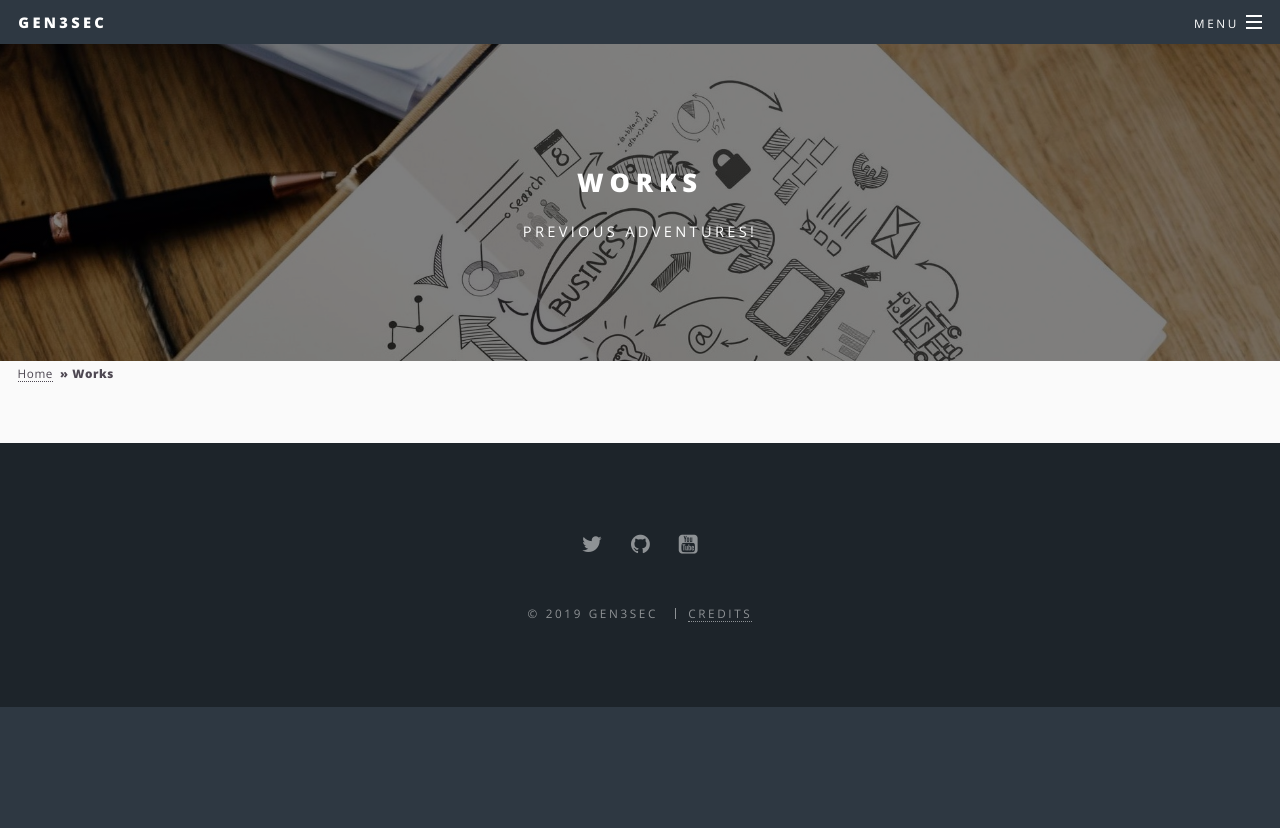
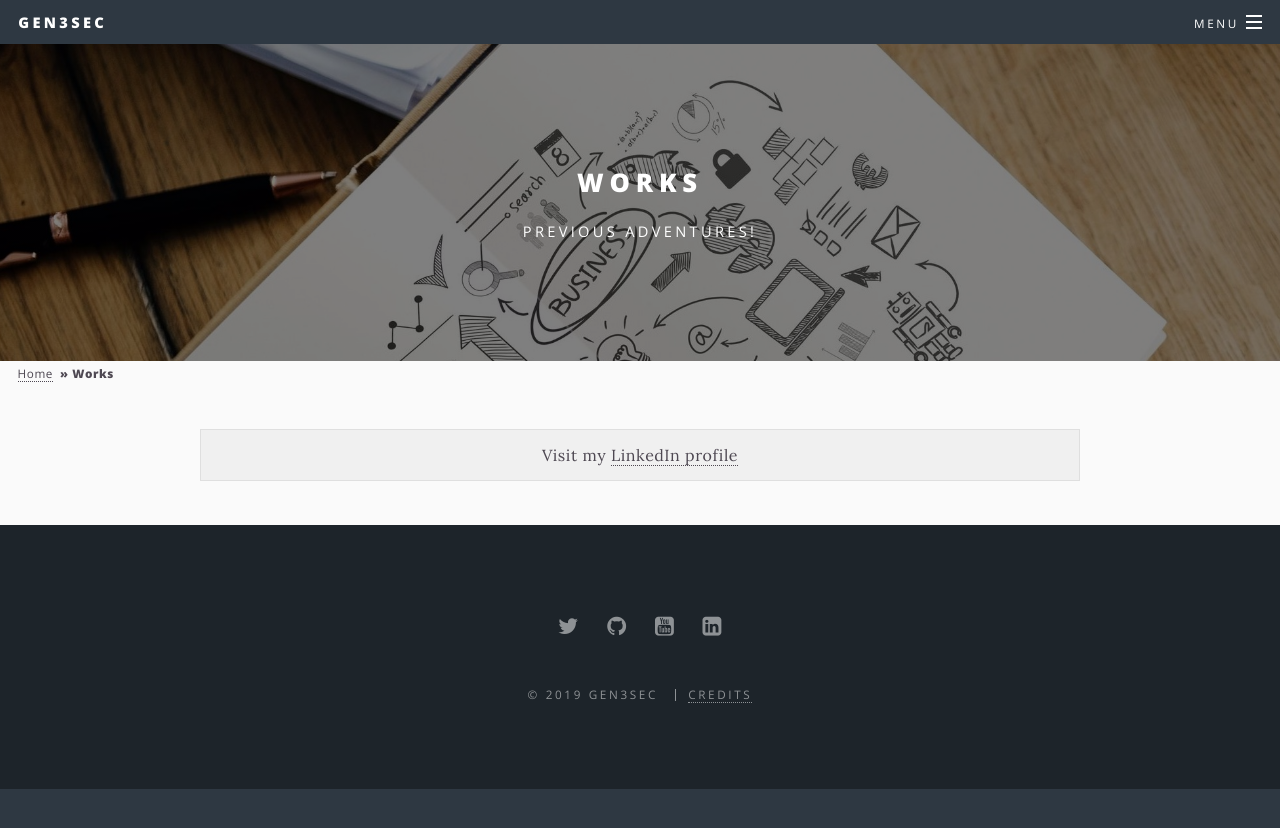
Before and after one commit to Gen3Sec/gen3sec.github.io, a Jekyll site: the page built from _pages/works.html, in a window 1280 px wide. Shown: the top 828 px of the page. Built offline with Jekyll 4.4.1, drawn with Linux system fonts in a browser that asks for light colours; part of the change alters nothing that is shown.

Commit message:
updated linkedin

```diff
--- a/_config.yml
+++ b/_config.yml
@@ -38,13 +38,13 @@ closing-para: Follow the journey or reach out using the buttons below.
 social:
   twitter: https://twitter.com/gen3sec
   github: https://github.com/gen3sec
-  #linkedin-square: https://linkedin.com/in/_username_
+  youtube-square: https://www.youtube.com/channel/UCmglJIyFlA5sivPaogDnjeg
+  linkedin-square: https://linkedin.com/in/gen3sec
   #facebook-official: https://facebook.com/_username_
   #google-plus-square: https://plus.google.com/u/0/+_username_
   #email: /contact/ # you can configure and use this contact page or use your email addy
   #flickr:
   #instagram:
-  youtube-square: https://www.youtube.com/channel/UCmglJIyFlA5sivPaogDnjeg
   #spotify:
   #stack-overflow:
   #vimeo:
```
